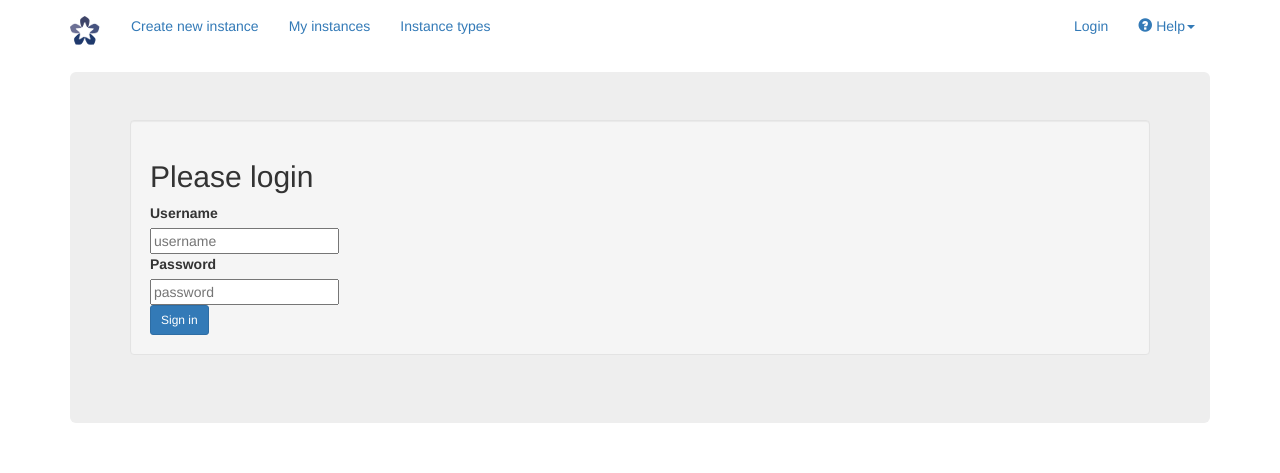
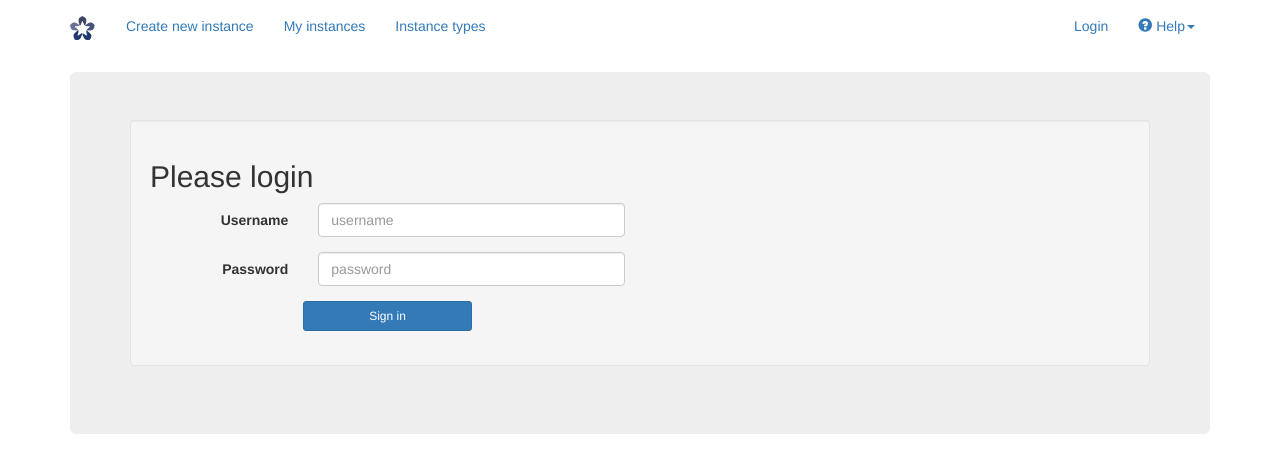
Before and after one commit to jrybicki-jsc/metahosting-html, a Flask app: page /login in a window 1280 px wide. Shown: the top 473 px of the page. Run offline with Flask 2, Linux system fonts and the light colour scheme; some libraries are stand-ins or nearby versions.

Commit message:
login form changed

```diff
--- a/myapp/templates/flash.html
+++ b/myapp/templates/flash.html
@@ -5,6 +5,4 @@
 <button type="button" class="close" data-dismiss="alert">&times;</button>
 {{ message }}
 </div>
-{% endfor %}
-{% endif %}
-{% endwith %}
+{% endfor %}{% endif %}{% endwith %}
--- a/myapp/templates/index.html
+++ b/myapp/templates/index.html
@@ -1,7 +1,5 @@
 {% extends "layout.html" %}
 {% block title %} Metahosting {% endblock %}
-
-
 {% block content %}
 <div class="container">
   <div class="jumbotron">
--- a/myapp/templates/layout.html
+++ b/myapp/templates/layout.html
@@ -4,9 +4,7 @@
     ( url_for('all_types'), 'types', 'Instance types')
 ] -%}
 {% set active_page = active_page|default('none') -%}
-
 {% extends "bootstrap/base.html" %}
-
 {% block navbar %}
 <div class="navbar" role="navigation">
       <div class="container">
@@ -17,7 +15,6 @@
                     <li {% if id == active_page %} class="active"{% endif  %}><a href="{{ href|e }}">{{ caption|e }}</a></li>
                 {% endfor %}
             </ul>
-
             <ul class="nav navbar-nav navbar-right">
                 {% if current_user.is_authenticated() %}
                     <li class="dropdown"><a href="#" class="dropdown-toggle" data-toggle="dropdown" role="button" aria-expanded="false">{{ current_user.get_name() }}<span class="caret"></span></a>
@@ -30,7 +27,6 @@
                 {% else %}
                     <li><a href="{{ url_for('login') }}">Login</a></li>
                 {% endif %}
-
                      <li class="dropdown">
                          <a href="#" class="dropdown-toggle" data-toggle="dropdown" role="button" aria-expanded="false" {% if active_page=='help' %} class="active"{% endif  %}>
                             <span class="glyphicon glyphicon-question-sign"></span>&nbsp;Help<span class="caret"></span></a>
@@ -42,5 +38,4 @@
         </div>
       </div>
 </div>
-
 {% endblock %}
--- a/myapp/templates/login.html
+++ b/myapp/templates/login.html
@@ -1,39 +1,43 @@
-
 {% extends "layout.html" %}
-
 {% block title %} Metahosting: Login {% endblock %}
-
 {% block content %}
 <div class="container">
   <div class="jumbotron">
       {% include 'flash.html' %}
-
       <div class="well">
-        <form class="form-signin" method="post">
             <h2 class="form-signin-heading">Please login</h2>
+            <form class="form-horizontal" method="post">
                 {{ form.hidden_tag() }}
-            <div class="control-group">
+                <div class="form-group {% if form.username.errors %} has-error {% endif %}">
+                    <label class="col-sm-2 control-label" for="username">Username</label>
+                    <div class="col-sm-4">
+                        {{ form.username(maxlength=22, class="form-control", id="username", placeholder="username") }}
+                    </div>
+                    {% if form.username.errors %}
                     {% for error in form.username.errors %}
+                    <p>
                     {{ error }}
+                    </p>
                     {% endfor %}
-                <label for="username" class="control-label">Username</label>
-                <div class="controls">
-                    {{ form.username(maxlength=20, class="span4", id="username", placeholder="username") }}
+                    {% endif %}
+                    </span>
                 </div>
+                <div class="form-group {% if form.password.errors %} has-error {% endif %}">
+                    <label class="col-sm-2 control-label" for="password">Password</label>
+                    <div class="col-sm-4">
+                        {{ form.password(maxlength=20, class="form-control", placeholder="password", id="password") }}
                     </div>
-            <div class="control-group">
+                    {% if form.password.errors %}
                     {% for error in form.password.errors %}
+                    <p>
                     {{ error }}
+                    </p>
                     {% endfor %}
-                <label for="password" class="control-label">Password</label>
-                <div class="controls">
-                    {{ form.password(maxlength=20, class="span4", placeholder="password", id="password") }}
+                    {% endif %}
                 </div>
-            </div>
-            <div class="control-group">
-                <div class="controls">
-                    <button class="btn btn-sm btn-primary" type="submit">Sign in</button>
-                </div>
+                <div class="form-group">
+                    <span class="col-sm-2"></span>
+                    <button class=" col-sm-2 btn btn-sm btn-primary" type="submit">Sign in</button>
                 </div>
             </form>
       </div>
```
Also changed, not shown: myapp/static/DARIAH_flower.jpg. Lines whose indentation alone changed are shown as unchanged.
